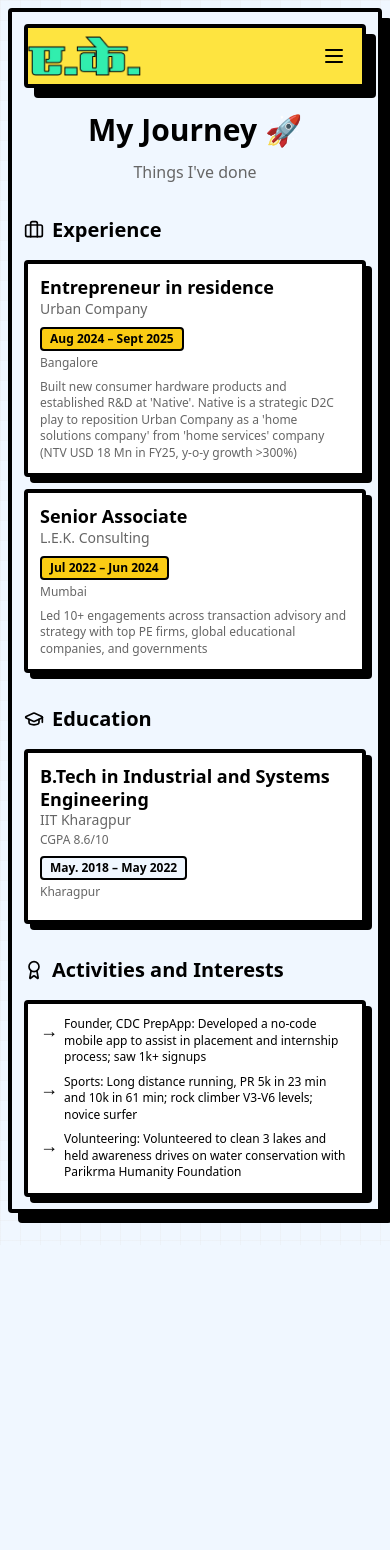
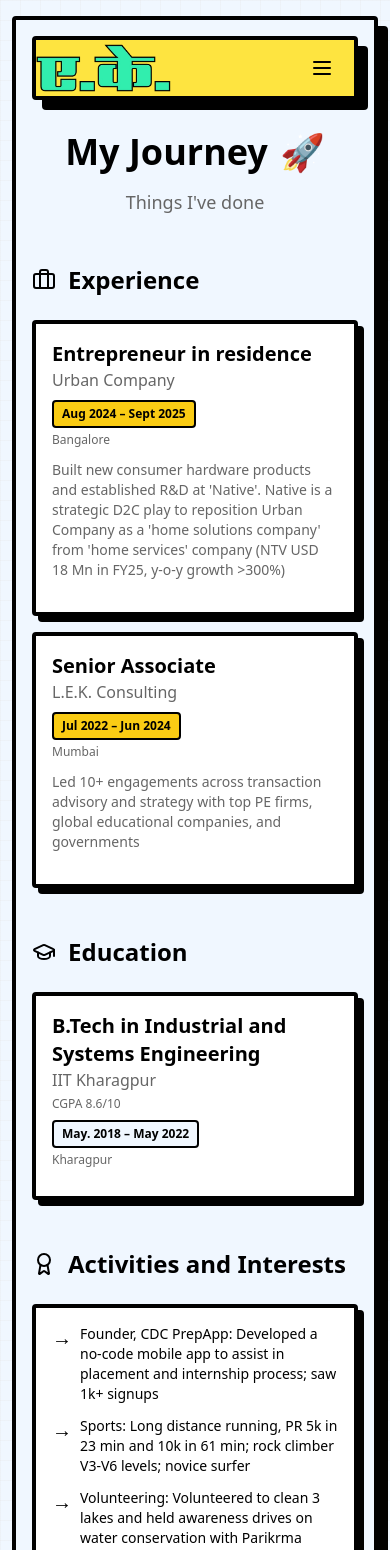
Before and after one commit to alokkumaru/neo-minimal-me, a React (Vite) app: page /journey in a window 390 px wide. Shown: the top 1550 px of the page. Before the commit the page ends 1245 px from the top, so only its background shows below. Built offline with nearby package versions, Linux system fonts and the light colour scheme; the HTML template or start-up script is replaced by a standard one.

Commit message:
Reverted to commit 1b30a70eb5687cf8fb2ab9e2647ff6c9ff87eae0

```diff
--- a/src/components/Navigation.tsx
+++ b/src/components/Navigation.tsx
@@ -17,9 +17,9 @@ const Navigation = () => {
   const toggleMenu = () => setIsMenuOpen(!isMenuOpen);
 
   return (
-    <nav className="mb-6 md:mb-12 border-neo border-foreground shadow-neo-lg px-2 md:px-4 py-2 md:py-3 rounded relative" style={{ backgroundColor: '#FEE440' }}>
+    <nav className="mb-8 md:mb-12 border-neo border-foreground shadow-neo-lg px-3 md:px-4 py-2 md:py-3 rounded relative" style={{ backgroundColor: '#FEE440' }}>
       <div className="flex items-center justify-between">
-        <img src={logo} alt="Logo" className="h-10 md:h-16 -my-3 md:-my-6 -ml-2 md:-ml-4" />
+        <img src={logo} alt="Logo" className="h-12 md:h-16 -my-4 md:-my-6 -ml-3 md:-ml-4" />
 
         {/* Desktop Navigation */}
         <ul className="hidden md:flex gap-2 sm:gap-4 md:gap-6">
@@ -55,8 +55,8 @@ const Navigation = () => {
 
       {/* Mobile Navigation Menu */}
       {isMenuOpen && (
-        <div className="md:hidden absolute top-full left-0 right-0 mt-1.5 bg-[#FEE440] border-neo border-foreground shadow-neo-lg rounded p-3 z-50">
-          <ul className="flex flex-col gap-1.5">
+        <div className="md:hidden absolute top-full left-0 right-0 mt-2 bg-[#FEE440] border-neo border-foreground shadow-neo-lg rounded p-4 z-50">
+          <ul className="flex flex-col gap-2">
             {links.map((link) => {
               const isActive = location.pathname === link.to;
 
@@ -65,7 +65,7 @@ const Navigation = () => {
                   <Link
                     to={link.to}
                     onClick={() => setIsMenuOpen(false)}
-                    className={`block px-3 py-2.5 rounded font-bold text-sm transition-all ${
+                    className={`block px-4 py-3 rounded font-bold text-base transition-all ${
                       isActive
                         ? "bg-primary/10 text-primary"
                         : "hover:bg-foreground/5"
--- a/src/pages/Journey.tsx
+++ b/src/pages/Journey.tsx
@@ -55,69 +55,69 @@ const Journey = () => {
   ];
 
   return (
-    <div className="min-h-screen pt-2 md:pt-8 pb-8 md:pb-20 px-2 md:px-6">
-      <div className="max-w-4xl mx-auto bg-background border-neo border-foreground shadow-neo-lg rounded p-3 md:p-8">
+    <div className="min-h-screen pt-4 md:pt-8 pb-12 md:pb-20 px-3 md:px-6">
+      <div className="max-w-4xl mx-auto bg-background border-neo border-foreground shadow-neo-lg rounded p-4 md:p-8">
         <Navigation />
-        <div className="text-center mb-8 md:mb-16">
-          <h1 className="text-3xl sm:text-5xl md:text-6xl lg:text-7xl font-bold mb-3 md:mb-6 flex items-center justify-center gap-2 md:gap-4">
+        <div className="text-center mb-12 md:mb-16">
+          <h1 className="text-4xl sm:text-5xl md:text-6xl lg:text-7xl font-bold mb-4 md:mb-6 flex items-center justify-center gap-3 md:gap-4">
             My Journey
-            <span className="text-3xl sm:text-5xl md:text-6xl lg:text-7xl">🚀</span>
+            <span className="text-4xl sm:text-5xl md:text-6xl lg:text-7xl">🚀</span>
           </h1>
-          <p className="text-base sm:text-xl md:text-2xl text-muted-foreground mb-4 md:mb-8 px-2">
+          <p className="text-lg sm:text-xl md:text-2xl text-muted-foreground mb-6 md:mb-8 px-4">
             Things I've done
           </p>
         </div>
 
         {/* Experience */}
-        <section className="mb-8 md:mb-16">
-          <div className="flex items-center gap-2 md:gap-4 mb-4 md:mb-8">
-            <Briefcase className="w-5 h-5 md:w-8 md:h-8" />
-            <h2 className="text-xl sm:text-3xl md:text-4xl font-bold">Experience</h2>
+        <section className="mb-12 md:mb-16">
+          <div className="flex items-center gap-3 md:gap-4 mb-6 md:mb-8">
+            <Briefcase className="w-6 h-6 md:w-8 md:h-8" />
+            <h2 className="text-2xl sm:text-3xl md:text-4xl font-bold">Experience</h2>
           </div>
-          <div className="space-y-3 md:space-y-6">
+          <div className="space-y-4 md:space-y-6">
             {experience.map((job, index) => (
               <div
                 key={index}
-                className="bg-card border-neo border-foreground shadow-neo p-3 md:p-6 rounded hover:translate-x-2 hover:translate-y-2 hover:shadow-none transition-all"
+                className="bg-card border-neo border-foreground shadow-neo p-4 md:p-6 rounded hover:translate-x-2 hover:translate-y-2 hover:shadow-none transition-all"
               >
-                <div className="flex flex-col sm:flex-row sm:justify-between sm:items-start mb-2 md:mb-3 gap-1.5 md:gap-2">
+                <div className="flex flex-col sm:flex-row sm:justify-between sm:items-start mb-3 gap-2">
                   <div>
-                    <h3 className="text-lg md:text-2xl font-bold leading-tight">{job.role}</h3>
-                    <p className="text-sm md:text-lg text-muted-foreground">{job.company}</p>
+                    <h3 className="text-xl md:text-2xl font-bold">{job.role}</h3>
+                    <p className="text-base md:text-lg text-muted-foreground">{job.company}</p>
                   </div>
                   <div className="sm:text-right">
-                    <span className="text-xs md:text-sm font-bold bg-secondary text-secondary-foreground px-2 md:px-3 py-0.5 md:py-1 rounded border-2 border-foreground inline-block mb-1">
+                    <span className="text-xs md:text-sm font-bold bg-secondary text-secondary-foreground px-2 md:px-3 py-1 rounded border-2 border-foreground inline-block mb-1">
                       {job.period}
                     </span>
                     <span className="text-xs md:text-sm text-muted-foreground block sm:inline sm:ml-2">{job.location}</span>
                   </div>
                 </div>
-                <p className="text-xs md:text-base text-muted-foreground leading-snug">{job.description}</p>
+                <p className="text-sm md:text-base text-muted-foreground mb-4">{job.description}</p>
               </div>
             ))}
           </div>
         </section>
 
         {/* Education */}
-        <section className="mb-8 md:mb-16">
-          <div className="flex items-center gap-2 md:gap-4 mb-4 md:mb-8">
-            <GraduationCap className="w-5 h-5 md:w-8 md:h-8" />
-            <h2 className="text-xl sm:text-3xl md:text-4xl font-bold">Education</h2>
+        <section className="mb-12 md:mb-16">
+          <div className="flex items-center gap-3 md:gap-4 mb-6 md:mb-8">
+            <GraduationCap className="w-6 h-6 md:w-8 md:h-8" />
+            <h2 className="text-2xl sm:text-3xl md:text-4xl font-bold">Education</h2>
           </div>
-          <div className="space-y-3 md:space-y-6">
+          <div className="space-y-4 md:space-y-6">
             {education.map((edu, index) => (
               <div
                 key={index}
-                className="bg-card text-foreground border-neo border-foreground shadow-neo p-3 md:p-6 rounded hover:translate-x-2 hover:translate-y-2 hover:shadow-none transition-all"
+                className="bg-card text-foreground border-neo border-foreground shadow-neo p-4 md:p-6 rounded hover:translate-x-2 hover:translate-y-2 hover:shadow-none transition-all"
               >
-                <div className="flex flex-col sm:flex-row sm:justify-between sm:items-start mb-2 md:mb-3 gap-1.5 md:gap-2">
+                <div className="flex flex-col sm:flex-row sm:justify-between sm:items-start mb-3 gap-2">
                   <div>
-                    <h3 className="text-lg md:text-2xl font-bold leading-tight">{edu.degree}</h3>
-                    <p className="text-sm md:text-lg text-muted-foreground">{edu.institution}</p>
-                    <p className="text-xs md:text-sm text-muted-foreground mt-0.5 md:mt-1">{edu.gpa}</p>
+                    <h3 className="text-xl md:text-2xl font-bold">{edu.degree}</h3>
+                    <p className="text-base md:text-lg text-muted-foreground">{edu.institution}</p>
+                    <p className="text-xs md:text-sm text-muted-foreground mt-1">{edu.gpa}</p>
                   </div>
                   <div className="sm:text-right">
-                    <span className="text-xs md:text-sm font-bold bg-background text-foreground px-2 md:px-3 py-0.5 md:py-1 rounded border-2 border-foreground inline-block mb-1">
+                    <span className="text-xs md:text-sm font-bold bg-background text-foreground px-2 md:px-3 py-1 rounded border-2 border-foreground inline-block mb-1">
                       {edu.period}
                     </span>
                     <span className="text-xs md:text-sm text-muted-foreground block sm:inline sm:ml-2">{edu.location}</span>
@@ -130,16 +130,16 @@ const Journey = () => {
 
         {/* Activities and Interests */}
         <section>
-          <div className="flex items-center gap-2 md:gap-4 mb-4 md:mb-8">
-            <Award className="w-5 h-5 md:w-8 md:h-8" />
-            <h2 className="text-xl sm:text-3xl md:text-4xl font-bold">Activities and Interests</h2>
+          <div className="flex items-center gap-3 md:gap-4 mb-6 md:mb-8">
+            <Award className="w-6 h-6 md:w-8 md:h-8" />
+            <h2 className="text-2xl sm:text-3xl md:text-4xl font-bold">Activities and Interests</h2>
           </div>
-          <div className="bg-card text-foreground border-neo border-foreground shadow-neo p-3 md:p-8 rounded">
-            <ul className="space-y-2 md:space-y-4">
+          <div className="bg-card text-foreground border-neo border-foreground shadow-neo p-4 md:p-8 rounded">
+            <ul className="space-y-3 md:space-y-4">
               {activities.map((activity, index) => (
-                <li key={index} className="flex items-start gap-1.5 md:gap-3">
-                  <span className="text-lg md:text-2xl">→</span>
-                  <span className="text-xs md:text-base lg:text-lg leading-snug">{activity}</span>
+                <li key={index} className="flex items-start gap-2 md:gap-3">
+                  <span className="text-xl md:text-2xl">→</span>
+                  <span className="text-sm md:text-base lg:text-lg">{activity}</span>
                 </li>
               ))}
             </ul>
--- a/src/pages/Projects.tsx
+++ b/src/pages/Projects.tsx
@@ -67,22 +67,22 @@ const Projects = () => {
   ];
 
   return (
-    <div className="min-h-screen pt-2 md:pt-8 pb-8 md:pb-20 px-2 md:px-6">
-      <div className="max-w-6xl mx-auto bg-background border-neo border-foreground shadow-neo-lg rounded p-3 md:p-8">
+    <div className="min-h-screen pt-4 md:pt-8 pb-12 md:pb-20 px-3 md:px-6">
+      <div className="max-w-6xl mx-auto bg-background border-neo border-foreground shadow-neo-lg rounded p-4 md:p-8">
         <Navigation />
-        <div className="text-center mb-8 md:mb-16">
-          <h1 className="text-3xl sm:text-5xl md:text-6xl lg:text-7xl font-bold mb-3 md:mb-6 flex items-center justify-center gap-2 md:gap-4">
+        <div className="text-center mb-12 md:mb-16">
+          <h1 className="text-4xl sm:text-5xl md:text-6xl lg:text-7xl font-bold mb-4 md:mb-6 flex items-center justify-center gap-3 md:gap-4">
             My Work
-            <span className="text-3xl sm:text-5xl md:text-6xl lg:text-7xl">👨‍💻</span>
+            <span className="text-4xl sm:text-5xl md:text-6xl lg:text-7xl">👨‍💻</span>
           </h1>
-          <p className="text-base sm:text-xl md:text-2xl text-muted-foreground max-w-2xl mx-auto px-2">
+          <p className="text-lg sm:text-xl md:text-2xl text-muted-foreground max-w-2xl mx-auto px-4">
             Things I've built (selective)
           </p>
         </div>
 
-        <div className="bg-card border-neo border-foreground shadow-neo-lg p-4 md:p-12 rounded text-center">
-          <h2 className="text-xl sm:text-3xl md:text-4xl font-bold mb-2 md:mb-4">Work In Progress</h2>
-          <p className="text-sm sm:text-lg md:text-xl text-muted-foreground">
+        <div className="bg-card border-neo border-foreground shadow-neo-lg p-6 md:p-12 rounded text-center">
+          <h2 className="text-2xl sm:text-3xl md:text-4xl font-bold mb-3 md:mb-4">Work In Progress</h2>
+          <p className="text-base sm:text-lg md:text-xl text-muted-foreground">
             Project showcase coming soon!
           </p>
       </div>
```
Also changed, not shown: src/pages/Blog.tsx (+12 -12 lines), src/pages/Home.tsx (+10 -10 lines).
